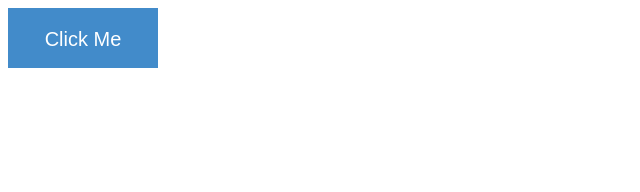
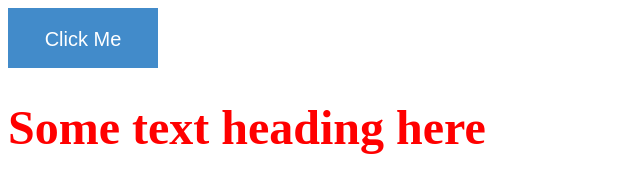
Before and after one commit to jeromeski/webpack_starter_template, a website built with webpack: page index.html in a window 1280 px wide. Shown: the whole page, without its empty margins (0-640 px from the left). Built offline with nearby package versions, Linux system fonts and the light colour scheme.

Commit message:
extracting css bundle into a seperate bundle pt2

```diff
--- a/index.html
+++ b/index.html
@@ -4,7 +4,7 @@
   <meta charset="UTF-8">
   <meta name="viewport" content="width=device-width, initial-scale=1.0">
   <title>Document</title>
-  <!-- <link rel="stylesheet" href="./dist/styles.css" /> -->
+  <link rel="stylesheet" href="./dist/styles.css" />
 </head>
 <body>
   <script src="./dist/bundle.js"></script>
--- /dev/null
+++ b/src/components/heading/heading.js
@@ -0,0 +1,13 @@
+import './heading.scss';
+
+class Heading {
+  render() {
+    const h1 = document.createElement("h1");
+    h1.classList.add("heading-text");
+    h1.innerHTML = "Some text heading here";
+    const body = document.querySelector("body");
+    body.appendChild(h1);
+  }
+}
+
+export default Heading;
--- /dev/null
+++ b/src/components/heading/heading.scss
@@ -0,0 +1,5 @@
+.heading-text {
+  font-size: 3rem;
+  font-weight: bolder;
+  color: red;
+}
--- a/src/index.js
+++ b/src/index.js
@@ -1,8 +1,12 @@
 import hello from './hello-world';
 // import addImage from './add-image';
 import HelloWorldButton from './components/hello-world-button/hello-world-button';
+import Heading from './components/heading/heading';
 
 hello();
 // addImage();
 const helloWorldButton = new HelloWorldButton();
 helloWorldButton.render();
+
+const heading = new Heading();
+heading.render();
```
Also changed, not shown: dist/bundle.js, dist/styles.css.
